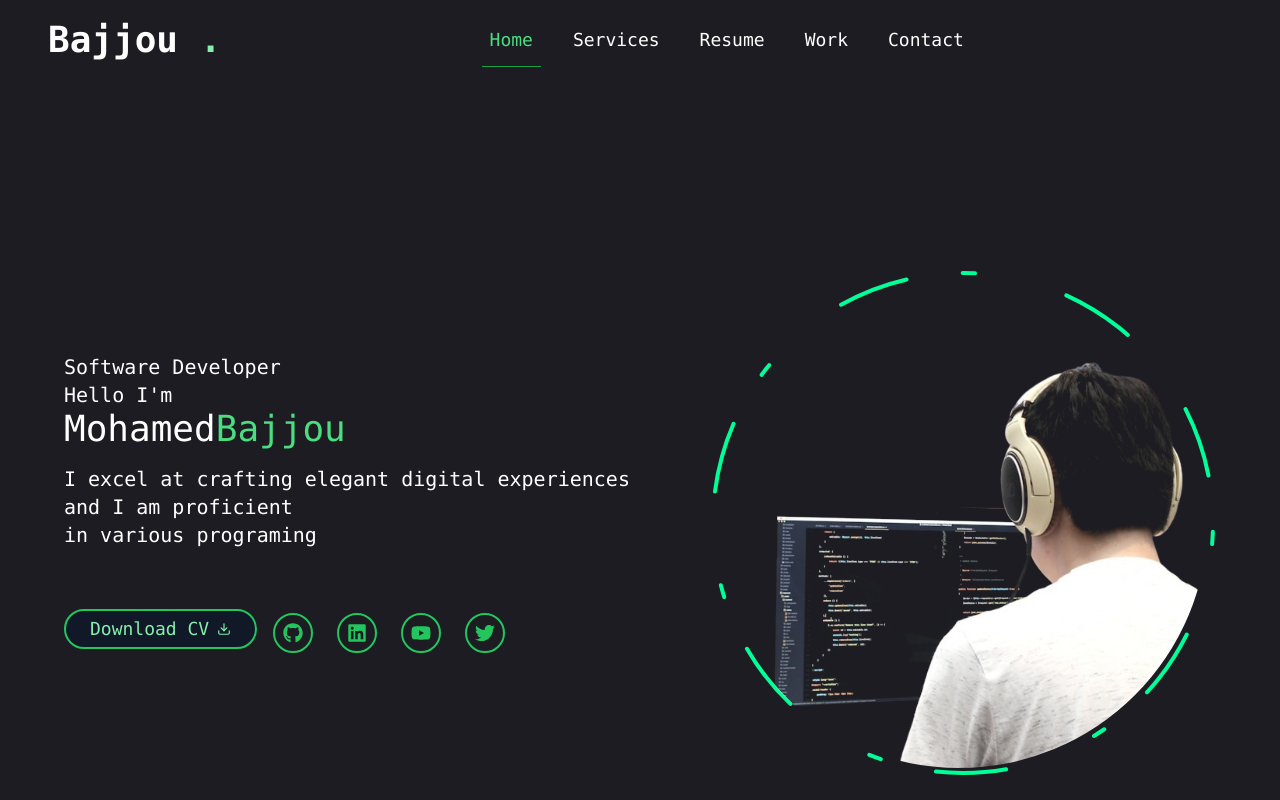
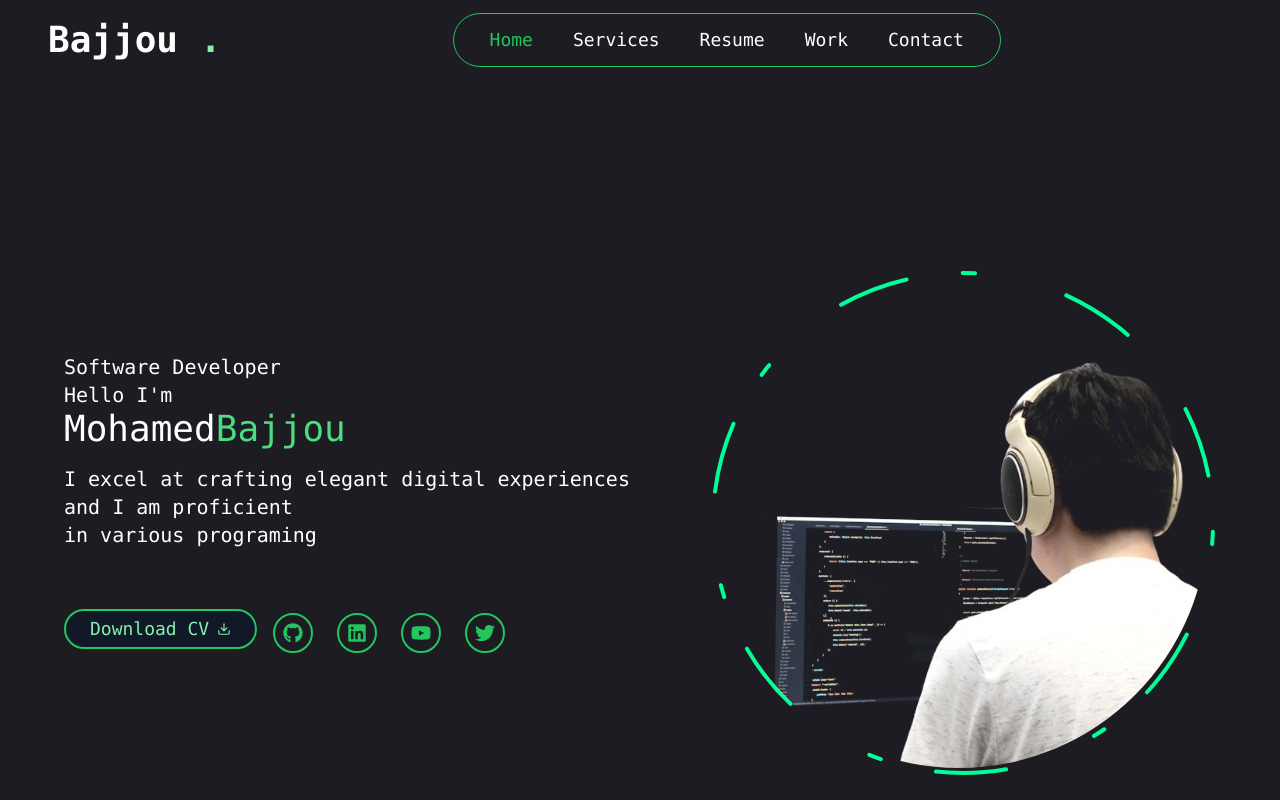
Before and after one commit to mohamedbajjou1/portfolio, a Next.js app: page / in a window 1280 px wide. Shown: the top 800 px of the page. Built offline with nearby package versions, Linux system fonts and the light colour scheme.

Commit message:
add border in ul and padding in MobileNav

```diff
--- a/components/MobileNav.tsx
+++ b/components/MobileNav.tsx
@@ -58,8 +58,8 @@ const MobileNav = () => {
               <Link
                 onClick={() => setIsMenuOpen(false)}
                 className={`${
-                  link.path === pathname && ""
-                } capitalize font-medium py-2 text-white transition-all`}
+                  link.path === pathname && "text-green-500"
+                } capitalize font-medium py-4 text-white transition-all`}
                 href={link.path}
                 key={index}
               >
--- a/components/Nav.tsx
+++ b/components/Nav.tsx
@@ -31,6 +31,7 @@ const links = [
 
 export default function Nav() {
   const pathname = usePathname();
+  const [active, setActive] = useState();
 
   return (
     <nav className="flex w-full font-mono h-20 bg-[#1c1c22] py-6 px-12 text-white justify-between items-center">
@@ -42,15 +43,12 @@ export default function Nav() {
           </h1>
         </Link>
       </h1>
-      <div className="hidden lg:block space-x-6">
+      <div className="hidden lg:block border border-green-500 px-7 py-3 rounded-full space-x-6">
         {links.map((link, index) => {
           return (
             <Link
-              className={`${
-                link.path === pathname &&
-                "text-green-400 border-green-600 border-b-[1.5px]"
-              }
-                capitalize font-medium hover:text-green-500 transition-all px-2 py-4`}
+              className={`${link.path === pathname && "text-green-500"}
+              relative focus-visible:outline capitalize font-medium px-2 py-4`}
               href={link.path}
               key={index}
             >
```
